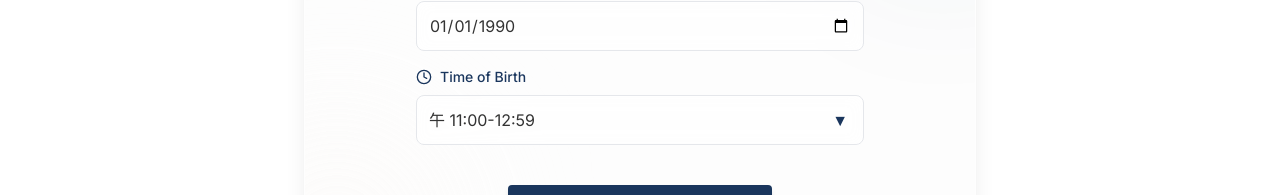
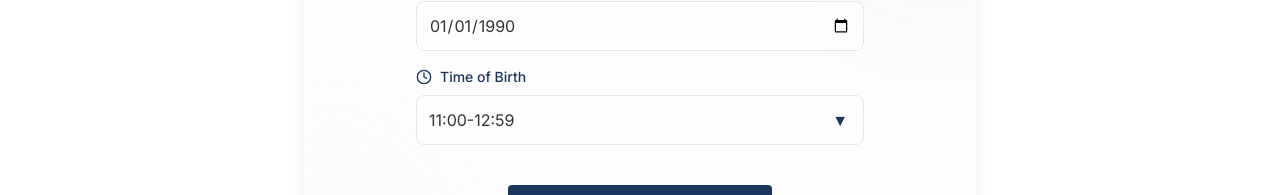
Before and after one commit to acutherapy/mana-web, a Next.js app: page /en in a window 1280 px wide. Both pictures are taken after a click on the button "Start Assessment". Shown: the part 4040-4235 px from the top of the page. Built offline with nearby package versions, Linux system fonts and the light colour scheme; a web font is replaced by a local one.

Commit message:
feat: dynamically remove Chinese Earthly Branches from the birth hour dropdown on all non-Chinese languages in the Five Elements Test

```diff
--- a/src/app/[lang]/page.tsx
+++ b/src/app/[lang]/page.tsx
@@ -198,7 +198,7 @@ export default async function Home({ params }: { params: Promise<{ lang: string
       {/* Digital Delivery Section */}
       <section id="test" className="py-24 px-6 bg-white relative">
         <div className="max-w-6xl mx-auto">
-          <FiveElementsTest dict={dict} />
+          <FiveElementsTest dict={dict} lang={lang} />
         </div>
       </section>
     </main>
--- a/src/components/FiveElementsTest.tsx
+++ b/src/components/FiveElementsTest.tsx
@@ -203,7 +203,7 @@ const BaZiCanvas = ({ beads, mode }: { beads: Bead[], mode: 'ring' | 'dna' }) =>
   return <canvas ref={canvasRef} className="absolute inset-0 z-0 pointer-events-none" />;
 };
 
-export default function FiveElementsTest({ dict }: { dict: any }) {
+export default function FiveElementsTest({ dict, lang = "en" }: { dict: any; lang?: string }) {
   // 0: start, 1: bazi input, 2: bazi loading, 3: bazi display, 4: q1, 5: q2, 6: final loading, 7: result
   const [step, setStep] = useState(0);
   const [scores, setScores] = useState({ Wood: 0, Fire: 0, Earth: 0, Metal: 0, Water: 0 });
@@ -460,18 +460,18 @@ export default function FiveElementsTest({ dict }: { dict: any }) {
                     <option value="afternoon">{dict.test.time_afternoon || "Afternoon"}</option>
                     <option value="evening">{dict.test.time_evening || "Evening"}</option>
                     <optgroup label={dict.test.time_specific_group || "Specific Hour"}>
-                      <option value="00:00">子 23:00-00:59</option>
-                      <option value="02:00">丑 01:00-02:59</option>
-                      <option value="04:00">寅 03:00-04:59</option>
-                      <option value="06:00">卯 05:00-06:59</option>
-                      <option value="08:00">辰 07:00-08:59</option>
-                      <option value="10:00">巳 09:00-10:59</option>
-                      <option value="12:00">午 11:00-12:59</option>
-                      <option value="14:00">未 13:00-14:59</option>
-                      <option value="16:00">申 15:00-16:59</option>
-                      <option value="18:00">酉 17:00-18:59</option>
-                      <option value="20:00">戌 19:00-20:59</option>
-                      <option value="22:00">亥 21:00-22:59</option>
+                      <option value="00:00">{lang === "zh" ? "子 " : ""}23:00-00:59</option>
+                      <option value="02:00">{lang === "zh" ? "丑 " : ""}01:00-02:59</option>
+                      <option value="04:00">{lang === "zh" ? "寅 " : ""}03:00-04:59</option>
+                      <option value="06:00">{lang === "zh" ? "卯 " : ""}05:00-06:59</option>
+                      <option value="08:00">{lang === "zh" ? "辰 " : ""}07:00-08:59</option>
+                      <option value="10:00">{lang === "zh" ? "巳 " : ""}09:00-10:59</option>
+                      <option value="12:00">{lang === "zh" ? "午 " : ""}11:00-12:59</option>
+                      <option value="14:00">{lang === "zh" ? "未 " : ""}13:00-14:59</option>
+                      <option value="16:00">{lang === "zh" ? "申 " : ""}15:00-16:59</option>
+                      <option value="18:00">{lang === "zh" ? "酉 " : ""}17:00-18:59</option>
+                      <option value="20:00">{lang === "zh" ? "戌 " : ""}19:00-20:59</option>
+                      <option value="22:00">{lang === "zh" ? "亥 " : ""}21:00-22:59</option>
                     </optgroup>
                   </select>
                   <div className="pointer-events-none absolute inset-y-0 right-0 flex items-center px-4 text-ocean">▼</div>
```
